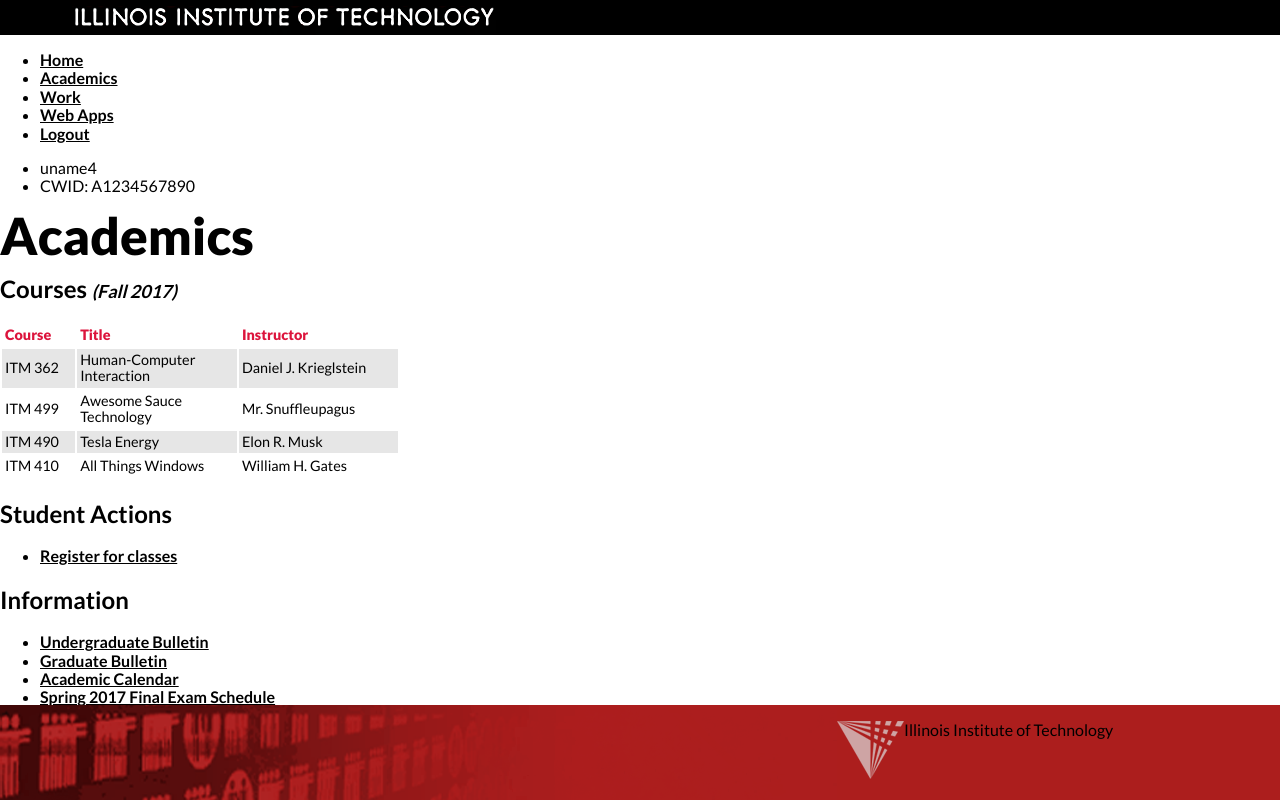
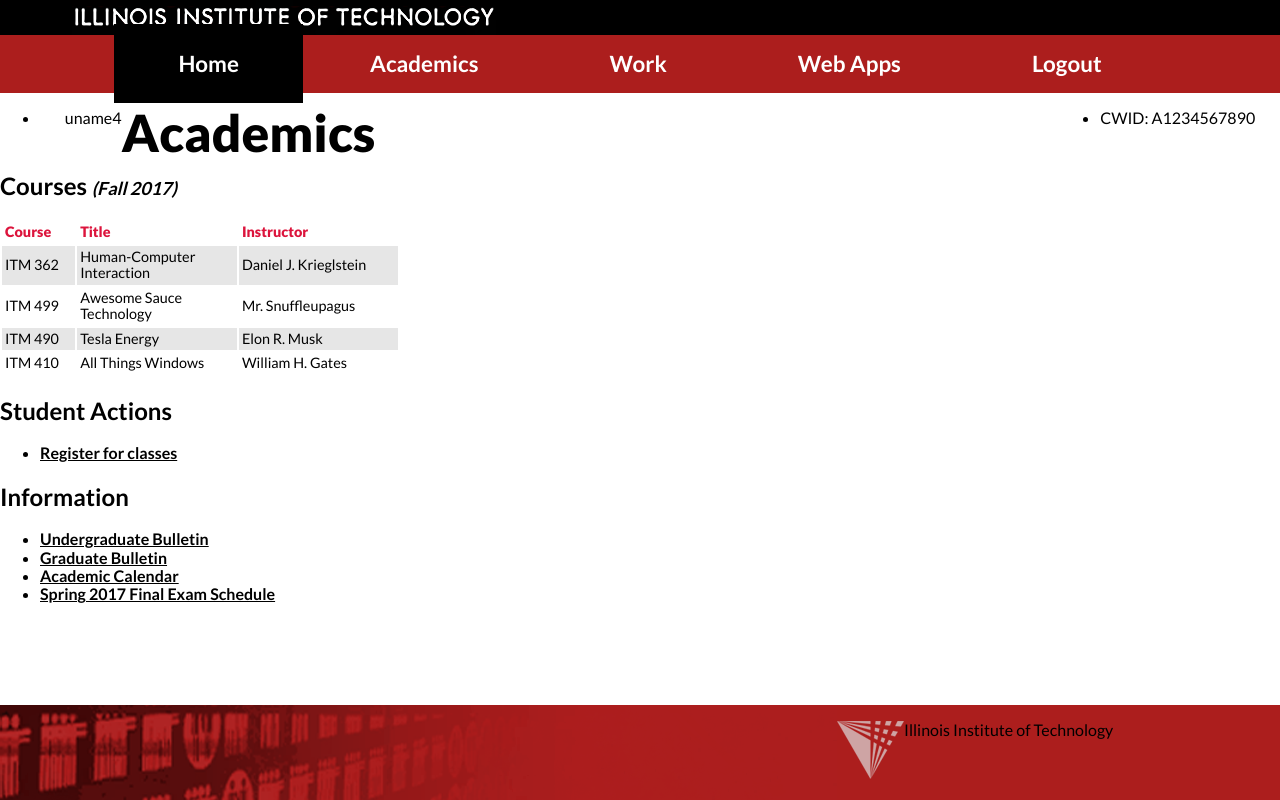
Before and after one commit to zerokradness94/ITMD362-Project2, a PHP site: page /academics.html in a window 1280 px wide. Run offline with PHP 8.4, Linux system fonts and the light colour scheme.

Commit message:
added navbar style

```diff
--- a/css/academics.css
+++ b/css/academics.css
@@ -66,7 +66,7 @@ textarea:focus, input:focus{
 
 }
 
-ul a {
+#links a {
   display: block;
   clear:left;
 }
@@ -100,3 +100,69 @@ tbody tr:nth-child(even){
   font-style: italic;
   font-size: 75%;
 }
+
+/* Navbar CSS */
+
+#navbar {
+  display: inline-block;
+  background-color: #ac1e1d;
+  width: 100%;
+  text-align: center;
+}
+
+#navlist a.active {
+  background-color: black;
+  color: white;
+}
+
+#navlist {
+  padding: 0;
+}
+
+#navlist a {
+  text-decoration: none;
+  color: white;
+  text-align: center;
+  padding-left: 5%;
+  padding-right: 5%;
+  padding-top: 2%;
+  padding-bottom: 2%;
+  font-size: 1.4em;
+  overflow: hidden;
+  white-space: nowrap;
+}
+
+#navlist li {
+  display: inline;
+  margin: 0;
+}
+
+#navlist a:hover {
+  background-color: black;
+  color: white;
+}
+
+#uname {
+  padding-left: 2%;
+  float: left;
+}
+
+#cwid {
+  padding-right: 2%;
+  float: right;
+}
+
+#floatboxes {
+  width: 100%;
+}
+
+#actionbox {
+  background-color: #CFCFCF;
+  float: left;
+  padding-right: 5%;
+  text-decoration: none;
+}
+
+#ablist {
+  text-decoration-type: none;
+}
```
